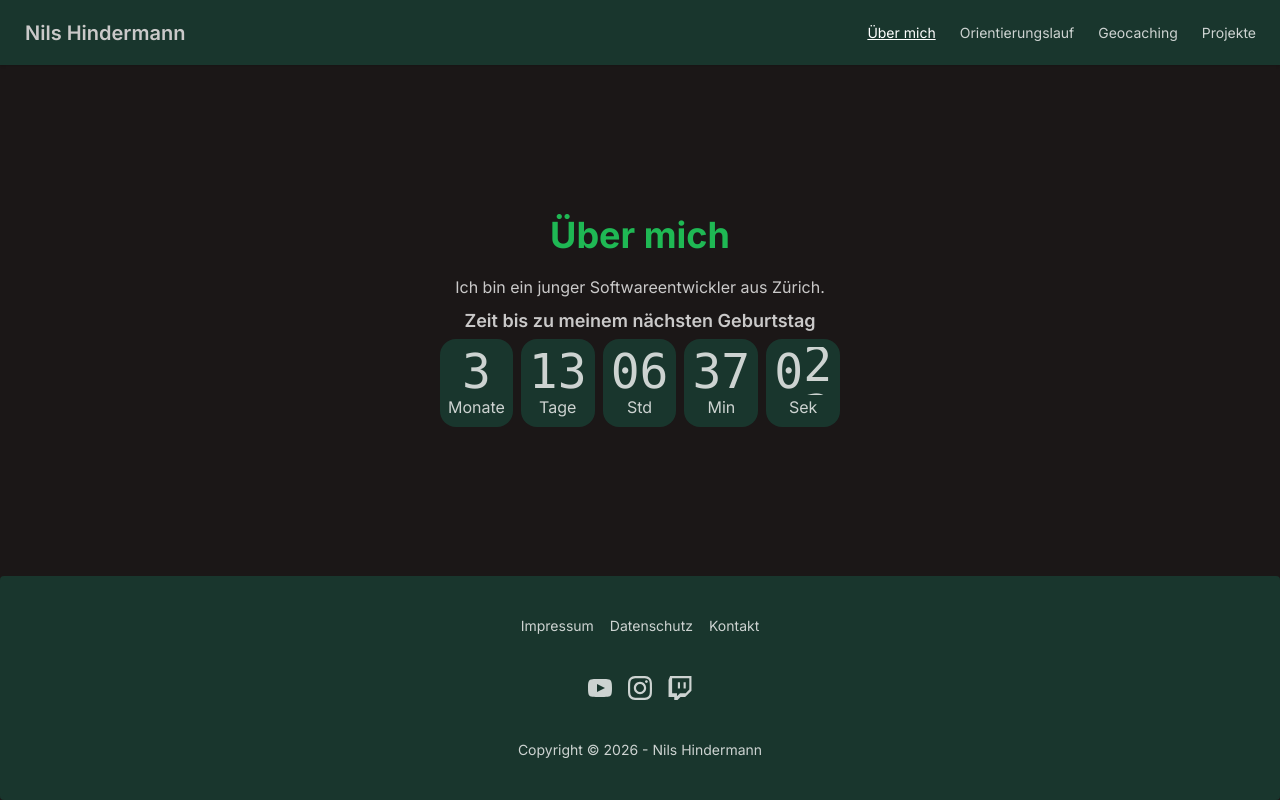
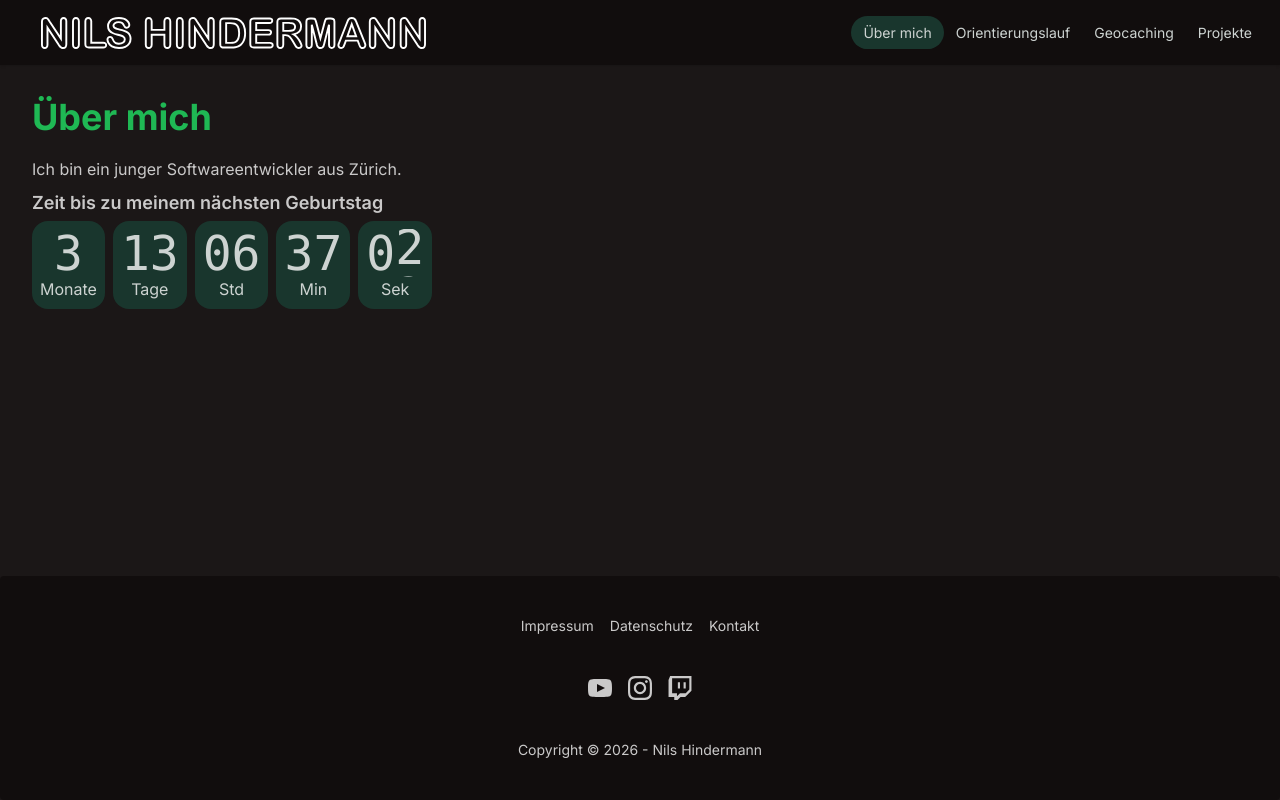
Before and after one commit to nilshindermann/nilsh.ch, a Next.js app: page /about in a window 1280 px wide. Built offline with nearby package versions, Linux system fonts and the light colour scheme.

Commit message:
Update navbar and footer

```diff
--- a/app/(default)/layout.tsx
+++ b/app/(default)/layout.tsx
@@ -1,5 +1,5 @@
-import Footer from '@/components/Footer';
-import Navbar from '@/components/Navbar';
+import Footer from '@/components/footer';
+import Navbar from '@/components/navbar';
 import React from 'react';
 
 export default function DefaultLayout({
@@ -9,10 +9,11 @@ export default function DefaultLayout({
 }): React.ReactNode {
     return (
         <div className="flex min-h-screen flex-col">
-            <Navbar />
-            <main className="flex flex-1 flex-col items-center justify-center p-8 text-center">
-                {children}
-            </main>
+            <Navbar>
+                <main className="mx-auto w-full p-8 lg:container">
+                    {children}
+                </main>
+            </Navbar>
             <Footer />
         </div>
     );
--- a/components/Navbar.tsx
+++ /dev/null
@@ -1,90 +0,0 @@
-'use client';
-
-import { usePathname } from 'next/navigation';
-import React, { ReactElement } from 'react';
-import Link from '@/components/link';
-
-const links: { href: string; displayName: string }[] = [
-    {
-        href: '/about',
-        displayName: 'Über mich',
-    },
-    {
-        href: '/orienteering',
-        displayName: 'Orientierungslauf',
-    },
-    {
-        href: '/geocaching',
-        displayName: 'Geocaching',
-    },
-    {
-        href: '/projects',
-        displayName: 'Projekte',
-    },
-];
-
-export default function Navbar(): ReactElement {
-    const pathname = usePathname();
-
-    return (
-        <div className="navbar bg-neutral shadow-sm">
-            <div className="navbar-start">
-                <div className="dropdown">
-                    <div
-                        tabIndex={0}
-                        role="button"
-                        className="btn btn-ghost lg:hidden"
-                    >
-                        <svg
-                            xmlns="http://www.w3.org/2000/svg"
-                            className="h-5 w-5"
-                            fill="none"
-                            viewBox="0 0 24 24"
-                            stroke="currentColor"
-                        >
-                            {' '}
-                            <path
-                                strokeLinecap="round"
-                                strokeLinejoin="round"
-                                strokeWidth="2"
-                                d="M4 6h16M4 12h8m-8 6h16"
-                            />{' '}
-                        </svg>
-                    </div>
-                    <ul
-                        tabIndex={-1}
-                        className="menu menu-sm dropdown-content bg-neutral rounded-box z-1 mt-3 w-52 p-2 shadow"
-                    >
-                        {links.map((link) => (
-                            <li key={link.href}>
-                                <Link
-                                    href={link.href}
-                                    className={`text-neutral-content no-underline ${pathname == link.href ? 'text-white underline' : ''}`}
-                                >
-                                    {link.displayName}
-                                </Link>
-                            </li>
-                        ))}
-                    </ul>
-                </div>
-                <Link className="btn btn-ghost text-xl" href="/">
-                    Nils Hindermann
-                </Link>
-            </div>
-            <div className="navbar-end hidden lg:flex">
-                <ul className="menu menu-horizontal px-1">
-                    {links.map((link) => (
-                        <li key={link.href}>
-                            <Link
-                                href={link.href}
-                                className={`text-neutral-content no-underline ${pathname == link.href ? 'text-white underline' : ''}`}
-                            >
-                                {link.displayName}
-                            </Link>
-                        </li>
-                    ))}
-                </ul>
-            </div>
-        </div>
-    );
-}
--- a/components/Footer.tsx
+++ b/components/footer.tsx
@@ -18,8 +18,10 @@ const links: { href: string; displayName: string }[] = [
 ];
 
 export default function Footer(): ReactElement {
+    const year = new Date().getFullYear();
+
     return (
-        <footer className="footer footer-horizontal footer-center bg-neutral text-neutral-content rounded p-10">
+        <footer className="footer footer-horizontal footer-center bg-base-300 text-base-content rounded p-10">
             <nav className="grid grid-flow-col gap-4">
                 {links.map(({ href, displayName }) => (
                     <Link
@@ -33,7 +35,7 @@ export default function Footer(): ReactElement {
             </nav>
             <SocialMediaLinks />
             <aside>
-                <p>Copyright &copy; 2026 - Nils Hindermann</p>
+                <p>Copyright &copy; {year} - Nils Hindermann</p>
             </aside>
         </footer>
     );
--- /dev/null
+++ b/components/navbar.tsx
@@ -0,0 +1,133 @@
+'use client';
+
+import { usePathname } from 'next/navigation';
+import Image from 'next/image';
+import React, { ReactElement } from 'react';
+import Link from '@/components/link';
+
+import logo from '@/app/assets/nilshindermann_logo.svg';
+
+interface NavbarProps {
+    children: ReactElement;
+}
+
+interface NavLink {
+    displayName: string;
+    href?: string;
+    children?: NavLink[];
+}
+
+const links: NavLink[] = [
+    {
+        href: '/about',
+        displayName: 'Über mich',
+    },
+    {
+        href: '/orienteering',
+        displayName: 'Orientierungslauf',
+    },
+    {
+        href: '/geocaching',
+        displayName: 'Geocaching',
+    },
+    {
+        href: '/projects',
+        displayName: 'Projekte',
+    },
+];
+
+export default function Navbar(props: NavbarProps): ReactElement {
+    const pathname = usePathname();
+
+    const renderNavLink = (link: NavLink): ReactElement => {
+        return (
+            <li key={link.href}>
+                {(link.children && (
+                    <details>
+                        <summary>{link.displayName}</summary>
+                        <ul className="z-50 rounded-t-none p-2">
+                            {link.href && (
+                                <li>
+                                    <Link
+                                        href={link.href}
+                                        className={`text-neutral-content no-underline ${pathname == link.href ? 'menu-active' : ''}`}
+                                    >
+                                        Übersicht
+                                    </Link>
+                                </li>
+                            )}
+                            {link.children.map((subLink) =>
+                                renderNavLink(subLink),
+                            )}
+                        </ul>
+                    </details>
+                )) || (
+                    <Link
+                        href={link.href ?? '/'}
+                        className={`text-neutral-content no-underline ${pathname == link.href ? 'menu-active' : ''}`}
+                    >
+                        {link.displayName}
+                    </Link>
+                )}
+            </li>
+        );
+    };
+
+    return (
+        <div className="drawer flex flex-1 flex-col">
+            <input id="nav-drawer" type="checkbox" className="drawer-toggle" />
+            <div className="drawer-content flex flex-col">
+                <nav className="navbar bg-base-300 shadow-sm">
+                    <div className="mx-auto flex w-full items-center lg:container">
+                        <div className="flex-none lg:hidden">
+                            <label
+                                htmlFor="nav-drawer"
+                                aria-label="open sidebar"
+                                className="btn btn-square btn-ghost"
+                            >
+                                <svg
+                                    xmlns="http://www.w3.org/2000/svg"
+                                    fill="none"
+                                    viewBox="0 0 24 24"
+                                    className="inline-block h-6 w-6 stroke-current"
+                                >
+                                    <path
+                                        strokeLinecap="round"
+                                        strokeLinejoin="round"
+                                        strokeWidth="2"
+                                        d="M4 6h16M4 12h16M4 18h16"
+                                    ></path>
+                                </svg>
+                            </label>
+                        </div>
+                        <div className="mx-2 flex-1 px-2">
+                            <Link className="btn btn-ghost text-xl" href="/">
+                                <Image
+                                    src={logo}
+                                    alt="Nils Hindermann"
+                                    className="h-8 w-auto"
+                                />
+                            </Link>
+                        </div>
+                        <div className="hidden flex-none lg:block">
+                            <ul className="menu menu-horizontal">
+                                {links.map((link) => renderNavLink(link))}
+                            </ul>
+                        </div>
+                    </div>
+                </nav>
+                {props.children}
+            </div>
+            <div className="drawer-side">
+                <label
+                    htmlFor="nav-drawer"
+                    aria-label="close sidebar"
+                    className="drawer-overlay"
+                ></label>
+                <ul className="menu bg-base-200 min-h-full w-80 p-4">
+                    {links.map((link) => renderNavLink(link))}
+                </ul>
+            </div>
+        </div>
+    );
+}
```
